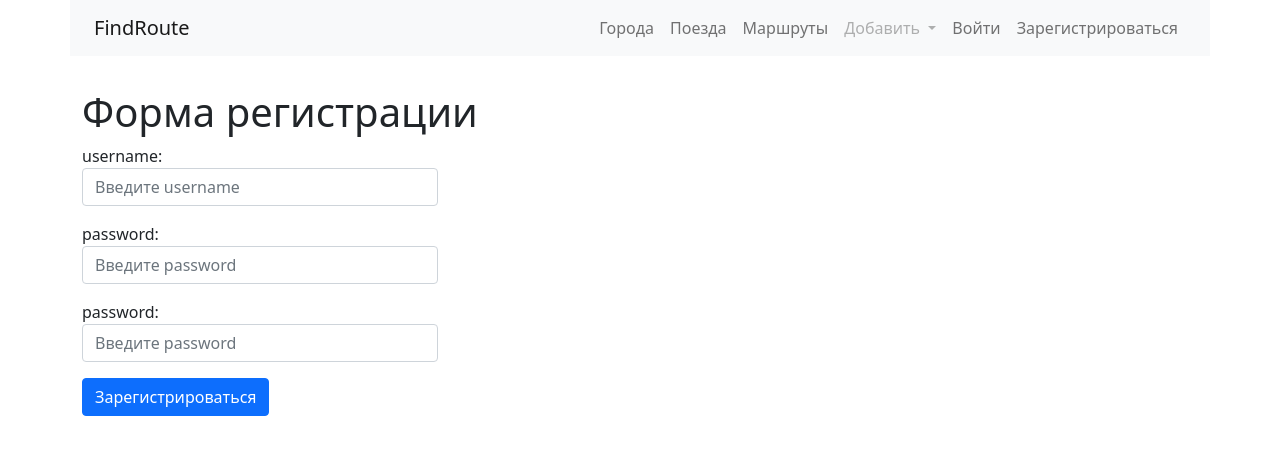
After one commit to androkeen/find_route, a Django app: page /accounts/register in a window 1280 px wide. The commit adds this page. Shown: the top 455 px of the page. Run offline with Django 3.2, Linux system fonts and the light colour scheme; some libraries are stand-ins or nearby versions.

Commit message:
User Registration

```diff
--- a/accounts/forms.py
+++ b/accounts/forms.py
@@ -30,3 +30,31 @@ class UserLoginForm(forms.Form):
             if not user:
                 raise forms.ValidationError('Пользователь не активен')
         return super().clean(*args, **kwargs)
+
+
+class UserRegistrationForm(forms.ModelForm):
+    username = forms.CharField(label='username', widget=forms.TextInput(
+        attrs={
+            'class': 'form-control',
+            'placeholder': 'Введите username',
+        }))
+    password = forms.CharField(label='password', widget=forms.PasswordInput(
+        attrs={
+            'class': 'form-control',
+            'placeholder': 'Введите password',
+        }))
+    password2 = forms.CharField(label='password', widget=forms.PasswordInput(
+        attrs={
+            'class': 'form-control',
+            'placeholder': 'Введите password',
+        }))
+
+    class Meta:
+        model = User
+        fields = ('username',)
+
+    def clean_password2(self):
+        data = self.cleaned_data
+        if data['password'] != data['password2']:
+            raise forms.ValidationError('Пароли не совпадают')
+        return data['password2']
--- /dev/null
+++ b/accounts/templates/accounts/register.html
@@ -0,0 +1,9 @@
+{% extends 'base.html' %}
+{% block title %}Форма регистрации{% endblock %}
+
+{% block content %}
+<h1>Форма регистрации</h1>
+
+{% include "form.html" with button='Зарегистрироваться'%}
+
+{% endblock %}
--- a/accounts/urls.py
+++ b/accounts/urls.py
@@ -1,8 +1,9 @@
 from django.urls import path
 
-from accounts.views import login_view, logout_view
+from accounts.views import login_view, logout_view, registration_view
 
 urlpatterns = [
     path('login/', login_view, name='login'),
     path('logout/', logout_view, name='logout'),
+    path('register', registration_view, name='register'),
 ]
--- a/accounts/views.py
+++ b/accounts/views.py
@@ -1,7 +1,7 @@
 from django.contrib.auth import authenticate, login, logout
 from django.shortcuts import render, redirect
 
-from accounts.forms import UserLoginForm
+from accounts.forms import UserLoginForm, UserRegistrationForm
 
 
 def login_view(request):
@@ -20,3 +20,17 @@ def login_view(request):
 def logout_view(request):
     logout(request)
     return redirect('/')
+
+
+def registration_view(request):
+    if request.method == 'POST':
+        form = UserRegistrationForm(request.POST)
+        if form.is_valid():
+            new_user = form.save(commit=False)
+            new_user.set_password(form.cleaned_data['password'])
+            new_user.save()
+            return render(request, 'accounts/register_done.html', {'new_user': new_user})
+        return render(request, 'accounts/register.html', {'form': form})
+    else:
+        form = UserRegistrationForm()
+        return render(request, 'accounts/register.html', {'form': form})
--- a/templates/base.html
+++ b/templates/base.html
@@ -23,8 +23,8 @@
         <button class="navbar-toggler" type="button" data-bs-toggle="collapse" data-bs-target="#navbarNavDropdown" aria-controls="navbarNavDropdown" aria-expanded="false" aria-label="Toggle navigation">
           <span class="navbar-toggler-icon"></span>
         </button>
-        <div class="collapse navbar-collapse" id="navbarNavDropdown">
-          <ul class="navbar-nav">
+        <div class="collapse navbar-collapse justify-content-end" id="navbarNavDropdown">
+          <ul class="navbar-nav ">
             <li class="nav-item">
               <a class="nav-link {% if request.path == cities_home_url %}active{% endif %}" aria-current="page" href="{% url 'cities:home' %}">Города</a>
             </li>
@@ -34,6 +34,7 @@
             <li class="nav-item">
                 <a class="nav-link {% if request.path == route_list_url %}active{% endif %}" aria-current="page" href="{% url 'list' %}">Маршруты</a>
             </li>
+            {% if user.is_authenticated %}
             <li class="nav-item dropdown">
               <a class="nav-link dropdown-toggle {% if request.path == cities_create_url or request.path == trains_create_url %}active{% endif %}" href="#" id="navbarDropdownMenuLink" role="button" data-bs-toggle="dropdown" aria-expanded="false">
                 Добавить
@@ -43,7 +44,13 @@
                 <li><a class="dropdown-item" href="{% url 'trains:create'%}">Новый поезд</a></li>
               </ul>
             </li>
-
+            {% else %}
+                <li>
+                    <a class="nav-link dropdown-toggle disabled" href="#" id="navbarDropdownMenuLink" role="button" data-bs-toggle="dropdown" aria-expanded="false">
+                Добавить
+              </a>
+                </li>
+            {% endif %}
               {% if user.is_authenticated %}
                 <li class="nav-item">
                     <a class="nav-link" aria-current="page" href="{% url 'accounts:logout' %}">Выйти</a>
@@ -51,6 +58,9 @@
               {% else %}
                 <li class="nav-item">
                     <a class="nav-link" aria-current="page" href="{% url 'accounts:login' %}">Войти</a>
+                </li>
+                <li class="nav-item">
+                    <a class="nav-link" aria-current="page" href="{% url 'accounts:register' %}">Зарегистрироваться</a>
                 </li>
               {% endif %}
           </ul>
--- a/trains/templates/trains/home.html
+++ b/trains/templates/trains/home.html
@@ -22,6 +22,7 @@
                     <td>{{object.from_city}}</td>
                     <td>{{object.to_city}}</td>
                     <td>{{object.travel_time}}</td>
+                    {% if user.is_authenticated %}
                         <td>
                             <a href="{% url 'trains:update' pk=object.id %}">
                                 <button type="submit" class="btn btn-primary">Редактировать</button>
@@ -32,6 +33,10 @@
                                 <button type="submit" class="btn btn-danger">Удалить</button>
                             </a>
                         </td>
+                        {% else %}
+                            <td>&nbsp;</td>
+                            <td>&nbsp;</td>
+                    {% endif %}
                 </tr>
             {% endfor %}
         </table>
```
Also changed, not shown: accounts/templates/accounts/register_done.html (added, +10 -0 lines), cities/templates/cities/home.html (+7 -0 lines), cities/views.py (+4 -3 lines), routes/templates/routes/detail.html (+8 -1 lines), trains/views.py (+4 -3 lines). Lines whose indentation alone changed are shown as unchanged.
